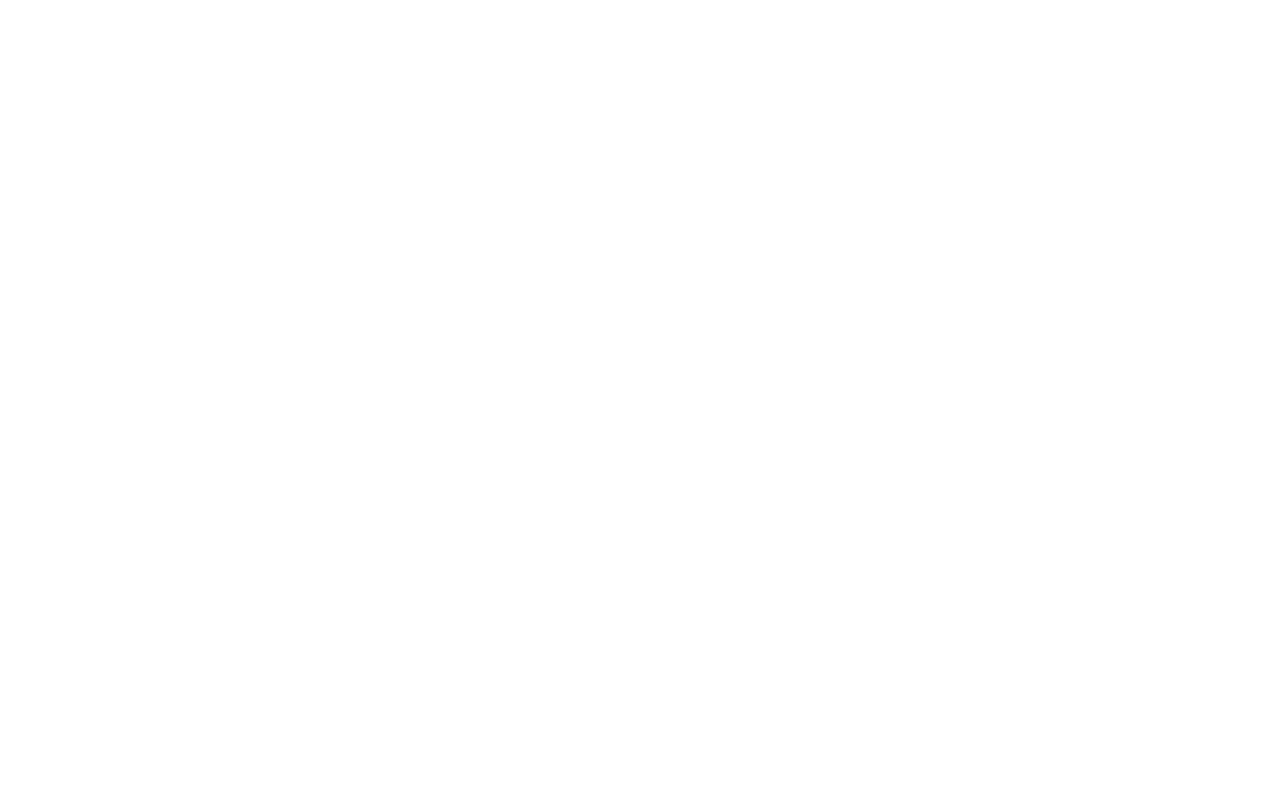
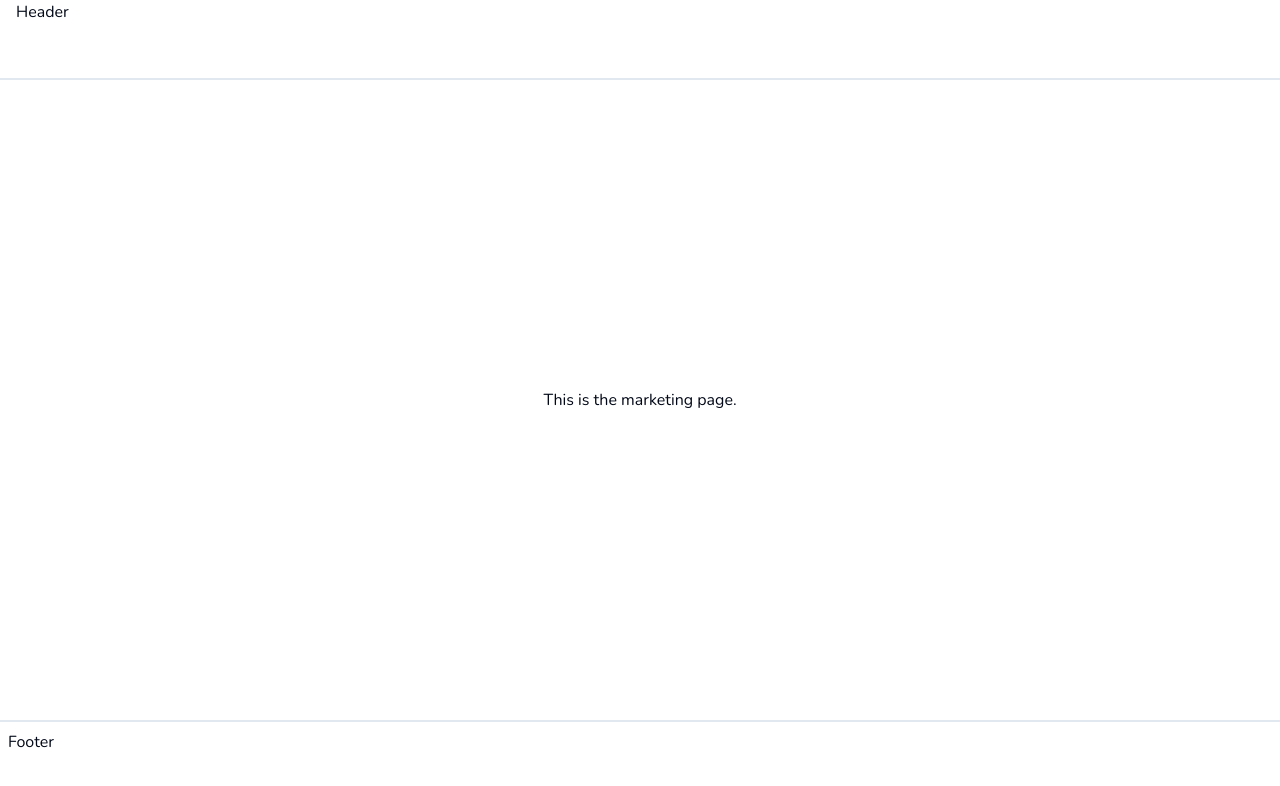
Before and after one commit to AkashSDas/duolingo, a Next.js app: page / in a window 1280 px wide. Shown: the top 786 px of the page. Built offline with nearby package versions, Linux system fonts and the light colour scheme.

Commit message:
create layout for marketing group route

```diff
--- /dev/null
+++ b/src/app/(marketing)/footer.tsx
@@ -0,0 +1,7 @@
+export function Footer(): React.JSX.Element {
+    return (
+        <footer className="hidden lg:block h-20 w-full border-t-2 border-slate-200 p-2">
+            Footer
+        </footer>
+    );
+}
--- /dev/null
+++ b/src/app/(marketing)/header.tsx
@@ -0,0 +1,7 @@
+export function Header(): React.JSX.Element {
+    return (
+        <header className="h-20 w-full border-b-2 border-slate-200 px-4">
+            Header
+        </header>
+    );
+}
--- /dev/null
+++ b/src/app/(marketing)/layout.tsx
@@ -0,0 +1,18 @@
+import { Footer } from "./footer";
+import { Header } from "./header";
+
+type Props = React.PropsWithChildren<{}>;
+
+export default function MarketingPageLayout(props: Props): React.JSX.Element {
+    return (
+        <div className="min-h-screen flex flex-col">
+            <Header />
+
+            <main className="flex-1 flex flex-col justify-center items-center">
+                {props.children}
+            </main>
+
+            <Footer />
+        </div>
+    );
+}
--- /dev/null
+++ b/src/app/(marketing)/page.tsx
@@ -0,0 +1,3 @@
+export default function MarketingPage(): React.JSX.Element {
+    return <main>This is the marketing page.</main>;
+}
--- a/src/app/page.tsx
+++ /dev/null
@@ -1,3 +0,0 @@
-export default function HomePage() {
-    return <main></main>;
-}
```
